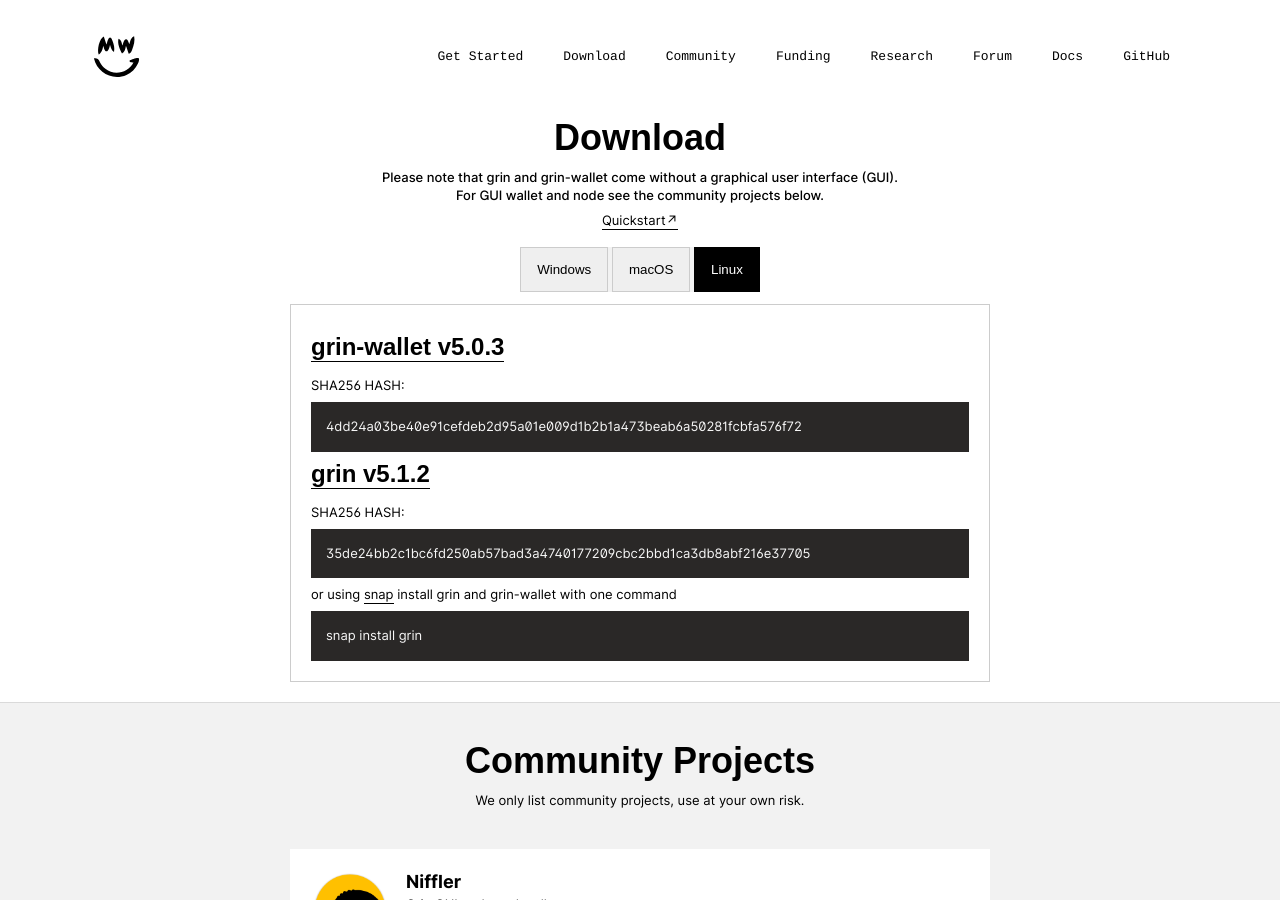
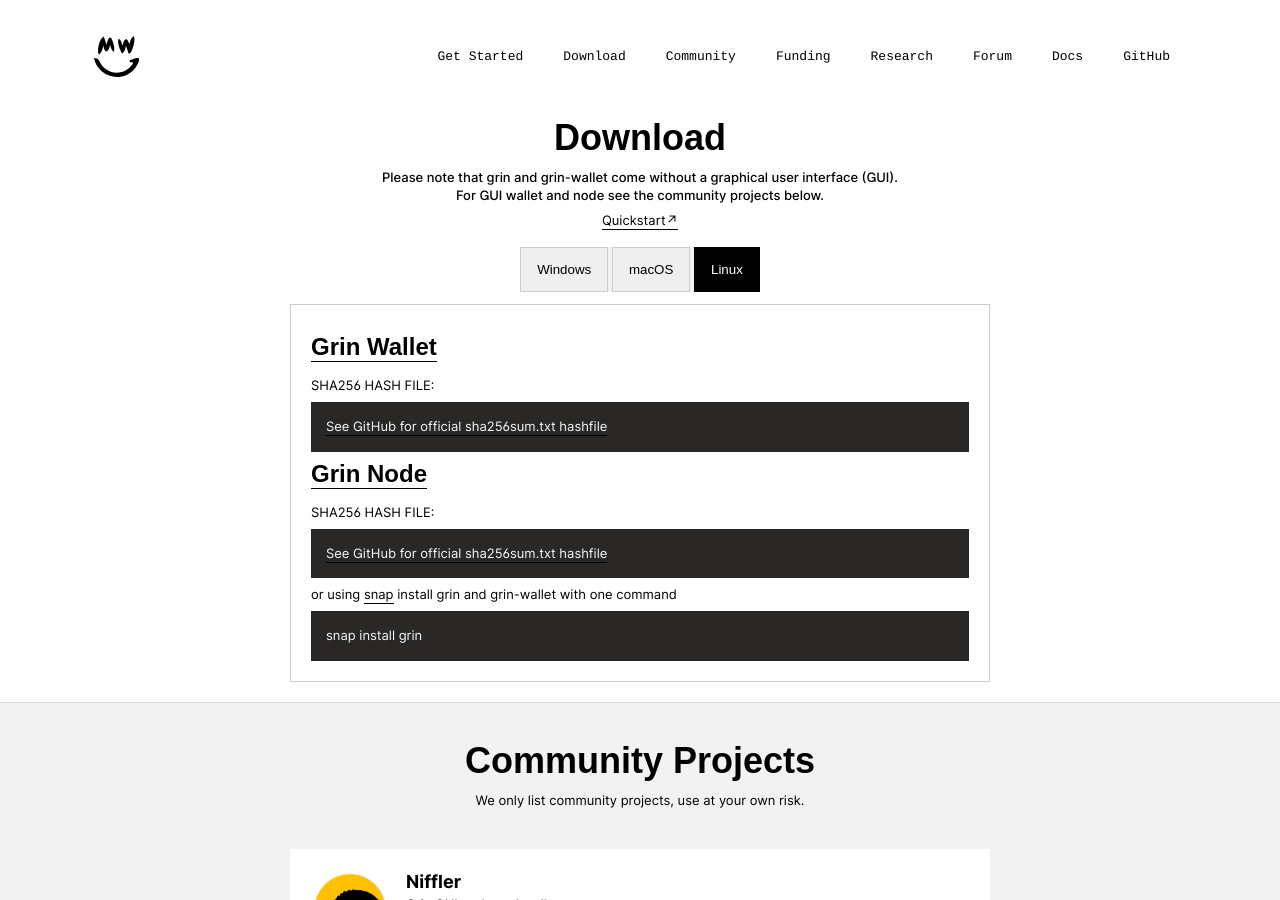
Before and after one commit to mimblewimble/site, a Jekyll site: the page built from download.html, in a window 1280 px wide and 900 px high. Built offline with Jekyll 4.4.1, drawn with Linux system fonts in a browser that asks for light colours; nearby versions of some CDN libraries; comment, search, counter and statistics services are not loaded.

Commit message:
Download Links Pull From GitHub API (#274)
* Add API Link Connection

* Correct after broken API test

* Update links to work with cloned repo github pages

* Make Links Consistent

* Update consistency between js and html

* correct typo

* Update hashfile wording

* update link for use of clone repos

* wording

---------

Co-authored-by: CircusDad <CypherDad@protonmail.com>

```diff
--- a/_layouts/default.html
+++ b/_layouts/default.html
@@ -1,10 +1,10 @@
 <!DOCTYPE html>
 <html lang="en">
   <head>
-    <link rel="apple-touch-icon" sizes="180x180" href="/apple-touch-icon.png">
-    <link rel="icon" type="image/png" sizes="32x32" href="/favicon-32x32.png">
-    <link rel="icon" type="image/png" sizes="16x16" href="/favicon-16x16.png">
-    <link rel="manifest" href="/site.webmanifest">
+    <link rel="apple-touch-icon" sizes="180x180" href="{{ site.baseurl }}/apple-touch-icon.png">
+    <link rel="icon" type="image/png" sizes="32x32" href="{{ site.baseurl }}/favicon-32x32.png">
+    <link rel="icon" type="image/png" sizes="16x16" href="{{ site.baseurl }}/favicon-16x16.png">
+    <link rel="manifest" href="{{ site.baseurl }}/site.webmanifest">
     <meta name="msapplication-TileColor" content="#da532c">
     <meta name="theme-color" content="#ffffff">
 
--- a/assets/js/download.js
+++ b/assets/js/download.js
@@ -29,12 +29,105 @@
         os = 'linux';
     } else {
         // show Windows by default
-        os = "windows"
+        os = "windows";
     }
     return os;
 }
 
+async function fetchReleaseData(repositoryName) {
+    const apiUrl = `https://api.github.com/repos/mimblewimble/${repositoryName}/releases/latest`;
+
+    try {
+        const response = await fetch(apiUrl);
+        if (!response.ok) {
+            throw new Error(`Failed to fetch: ${response.status}`);
+        }
+
+        const data = await response.json();
+
+        return {
+            releaseVersion: data.tag_name,
+            assets: data.assets,
+        };
+    } catch (error) {
+        console.error(`Error fetching release information for ${repositoryName}:`, error);
+        return null;
+    }
+}
+
+async function updateReleaseLinks() {
+    try {
+        const walletData = await fetchReleaseData('grin-wallet');
+        const nodeData = await fetchReleaseData('grin');
+
+        const links = {
+            win: {
+                Suffix: 'win-x86_64.zip',
+                HashSuffix: 'win-x86_64-sha256sum.txt'
+            },
+            macos: {
+                Suffix: 'macos-x86_64.tar.gz',
+                HashSuffix: 'macos-x86_64-sha256sum.txt'
+            },
+            linux: {
+                Suffix: 'linux-x86_64.tar.gz',
+                HashSuffix: 'linux-x86_64-sha256sum.txt'
+            }
+        };
+
+        function updateLink(platform, type, elementIds, repoData, fallbackUrl) {
+            const suffix = links[platform][`Suffix`];
+            const hashSuffix = links[platform][`HashSuffix`];
+
+            const asset = repoData?.assets?.find(asset => asset.name.endsWith(suffix));
+            const hashAsset = repoData?.assets?.find(asset => asset.name.endsWith(hashSuffix));
+
+            const downloadUrl = asset ? asset.browser_download_url : fallbackUrl;
+            const hashUrl = hashAsset ? hashAsset.browser_download_url : fallbackUrl;
+
+            document.getElementById(elementIds.link).href = downloadUrl;
+            document.getElementById(elementIds.link).textContent = repoData?.releaseVersion ? `${type === 'wallet' ? 'Grin Wallet' : 'Grin Node'} ${repoData.releaseVersion}` : `${type === 'wallet' ? 'Grin Wallet' : 'Grin Node'}`;
+
+            document.getElementById(elementIds.hash).href = hashUrl;
+            document.getElementById(elementIds.hash).textContent = hashAsset ? 'Link to GitHub hashfile: sha256sum.txt' : 'See GitHub for official sha256sum.txt hashfile';
+        }
+
+        ['win', 'macos', 'linux'].forEach(platform => {
+            const walletFallbackUrl = 'https://github.com/mimblewimble/grin-wallet/releases/latest';
+            const nodeFallbackUrl = 'https://github.com/mimblewimble/grin/releases/latest';
+
+            updateLink(platform, 'wallet', { link: `${platform}-wallet-link`, hash: `${platform}-wallet-hash` }, walletData || {}, walletFallbackUrl);
+            updateLink(platform, 'node', { link: `${platform}-node-link`, hash: `${platform}-node-hash` }, nodeData || {}, nodeFallbackUrl);
+        });
+
+    } catch (error) {
+        console.error("Error updating release links:", error);
+
+        // Fallback to default links for wallet and node
+        const walletFallbackUrl = 'https://github.com/mimblewimble/grin-wallet/releases/latest';
+        const nodeFallbackUrl = 'https://github.com/mimblewimble/grin/releases/latest';
+
+        ['win', 'macos', 'linux'].forEach(platform => {
+            document.getElementById(`${platform}-wallet-link`).href = walletFallbackUrl;
+            document.getElementById(`${platform}-wallet-link`).textContent = 'Grin Wallet';
+
+            document.getElementById(`${platform}-wallet-hash`).href = walletFallbackUrl;
+            document.getElementById(`${platform}-wallet-hash`).textContent = 'See GitHub for official sha256sum.txt hashfile';
+
+            document.getElementById(`${platform}-node-link`).href = nodeFallbackUrl;
+            document.getElementById(`${platform}-node-link`).textContent = 'Grin Node';
+
+            document.getElementById(`${platform}-node-hash`).href = nodeFallbackUrl;
+            document.getElementById(`${platform}-node-hash`).textContent = 'Go to GitHub and download sha256sum.txt hash file';
+        });
+    }
+}
+
+document.addEventListener('DOMContentLoaded', function () {
+    updateReleaseLinks();
+});
+
 window.onload = function () {
-    os = getOS();
+    const os = getOS();
     document.getElementById(os).click();
-}
+};
--- a/download.html
+++ b/download.html
@@ -1,7 +1,7 @@
 ---
 layout: default
 ---
-<script type="text/javascript" src="./assets/js/download.js"></script>
+<script type="text/javascript" src="{{ site.baseurl }}/assets/js/download.js"></script>
 <main class="site pad">
   <div class="download">
     <div class="download-heading">
@@ -25,63 +25,63 @@
       </div>
       <!-- Tab content -->
       <div id="Windows" class="tabcontent">
-        <h3><a
-            href="https://github.com/mimblewimble/grin-wallet/releases/download/v5.0.3/grin-wallet-v5.0.3-win-x64.zip">grin-wallet
-            v5.0.3</a></h3>
-        <div class="codebox-heading">SHA256 HASH:</div>
+        <h3>
+          <a id="win-wallet-link" href="https://github.com/mimblewimble/grin-wallet/releases/latest">Grin Wallet</a>
+        </h3>
+        <div class="codebox-heading">SHA256 HASH FILE:</div>
         <div class="codebox">
-          97CF851C947F1C5F3DC5E78E3756B55CBB27E1DC9EA658C36A4F536B37510A50
+          <a id="win-wallet-hash" href="https://github.com/mimblewimble/grin-wallet/releases/latest">See GitHub for official sha256sum.txt hash file</a>
         </div>
-        <h3> <a href="https://github.com/mimblewimble/grin/releases/download/v5.1.2/grin-v5.1.2-win-x64.zip">grin
-            v5.1.2</a></h3>
-        <div class="codebox-heading">SHA256 HASH:</div>
+
+        <h3>
+          <a id="win-node-link" href="https://github.com/mimblewimble/grin/releases/latest">Grin Node</a>
+        </h3>
+        <div class="codebox-heading">SHA256 HASH FILE:</div>
         <div class="codebox">
-          D3480F049D74557415EF6854D831EC07C653502C793C2CB6BBCE51EDAA167C90
+          <a id="win-node-hash" href="https://github.com/mimblewimble/grin/releases/latest">See GitHub for official sha256sum.txt hash file</a>
         </div>
       </div>
 
       <div id="macOS" class="tabcontent">
-        <h3><a
-            href="https://github.com/mimblewimble/grin-wallet/releases/download/v5.0.3/grin-wallet-v5.0.3-macos.tar.gz">grin-wallet
-            v5.0.3</a></h3>
-        <div class="codebox-heading">SHA256 HASH:</div>
+        <h3>
+          <a id="macos-wallet-link" href="https://github.com/mimblewimble/grin-wallet/releases/latest">Grin Wallet</a>
+        </h3>
+        <div class="codebox-heading">SHA256 HASH FILE:</div>
         <div class="codebox">
-          8139e8a74ef8dc52ff759566917219dc26fd4eba7f5e182ce20adf1b7216557e
+          <a id="macos-wallet-hash" href="https://github.com/mimblewimble/grin-wallet/releases/latest">See GitHub for official sha256sum.txt hash file</a>
         </div>
         <div class="codebox-heading">or with homebrew</div>
+        <div class="codebox">brew install grin-wallet</div>
+
+        <h3>
+          <a id="macos-node-link" href="https://github.com/mimblewimble/grin/releases/latest">Grin Node</a>
+        </h3>
+        <div class="codebox-heading">SHA256 HASH FILE:</div>
         <div class="codebox">
-          brew install grin-wallet
-        </div>
-        <h3><a href="https://github.com/mimblewimble/grin/releases/download/v5.1.2/grin-v5.1.2-macos.tar.gz">grin
-            v5.1.2</a></h3>
-        <div class="codebox-heading">SHA256 HASH:</div>
-        <div class="codebox">
-          5dc8895554f1a65e2b782e8548fb08418cbad6b0de5bcc78f1ace740bd651cac
+          <a id="macos-node-hash" href="https://github.com/mimblewimble/grin/releases/latest">See GitHub for official sha256sum.txt hash file</a>
         </div>
         <div class="codebox-heading">or with homebrew</div>
-        <div class="codebox">
-          brew install grin
-        </div>
+        <div class="codebox">brew install grin</div>
       </div>
 
       <div id="Linux" class="tabcontent">
-        <h3> <a
-            href="https://github.com/mimblewimble/grin-wallet/releases/download/v5.0.3/grin-wallet-v5.0.3-linux-amd64.tar.gz">grin-wallet
-            v5.0.3</a></h3>
-        <div class="codebox-heading">SHA256 HASH:</div>
+        <h3>
+          <a id="linux-wallet-link" href="https://github.com/mimblewimble/grin-wallet/releases/latest">Grin Wallet</a>
+        </h3>
+        <div class="codebox-heading">SHA256 HASH FILE:</div>
         <div class="codebox">
-          4dd24a03be40e91cefdeb2d95a01e009d1b2b1a473beab6a50281fcbfa576f72
+          <a id="linux-wallet-hash" href="https://github.com/mimblewimble/grin-wallet/releases/latest">See GitHub for official sha256sum.txt hash file</a>
         </div>
-        <h3> <a href="https://github.com/mimblewimble/grin/releases/download/v5.1.2/grin-v5.1.2-linux-amd64.tar.gz">grin
-            v5.1.2</a></h3>
-        <div class="codebox-heading">SHA256 HASH:</div>
+
+        <h3>
+          <a id="linux-node-link" href="https://github.com/mimblewimble/grin/releases/latest">Grin Node</a>
+        </h3>
+        <div class="codebox-heading">SHA256 HASH FILE:</div>
         <div class="codebox">
-          35de24bb2c1bc6fd250ab57bad3a4740177209cbc2bbd1ca3db8abf216e37705
+          <a id="linux-node-hash" href="https://github.com/mimblewimble/grin/releases/latest">See GitHub for official sha256sum.txt hash file</a>
         </div>
-	<div class="codebox-heading">or using <a href="https://snapcraft.io/grin">snap</a> install grin and grin-wallet with one command</div>
-        <div class="codebox">
-          snap install grin
-	</div>
+        <div class="codebox-heading">or using <a href="https://snapcraft.io/grin">snap</a> install grin and grin-wallet with one command</div>
+        <div class="codebox">snap install grin</div>
       </div>
     </section>
   </div>
--- a/index.html
+++ b/index.html
@@ -14,8 +14,8 @@
         Designed for the decades to come, not just for tomorrow. To be used by anyone, anywhere.
       </p>
       <div class="section-2-start-download">
-        <a class="btn btn-bright btn-home" href="/get-started">Get Started</a>
-        <a class="btn btn-light btn-home" href="/download">Download</a>
+        <a class="btn btn-bright btn-home" href="{{ site.baseurl }}/get-started">Get Started</a>
+        <a class="btn btn-light btn-home" href="{{ site.baseurl }}/download">Download</a>
       </div>
       <span class="section-1-star">*</span>
     </div>
```
Also changed, not shown: _layouts/default-black.html (+4 -4 lines), site.webmanifest.
